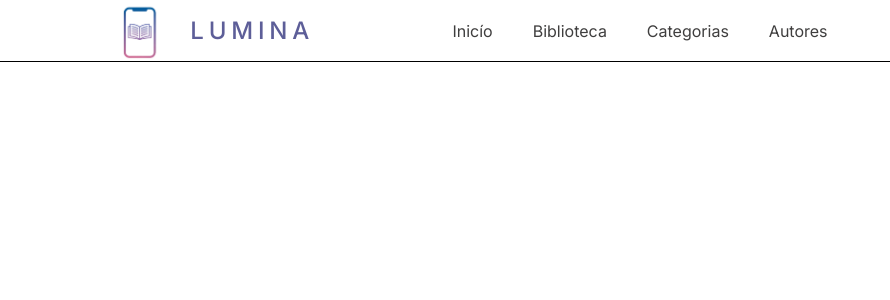
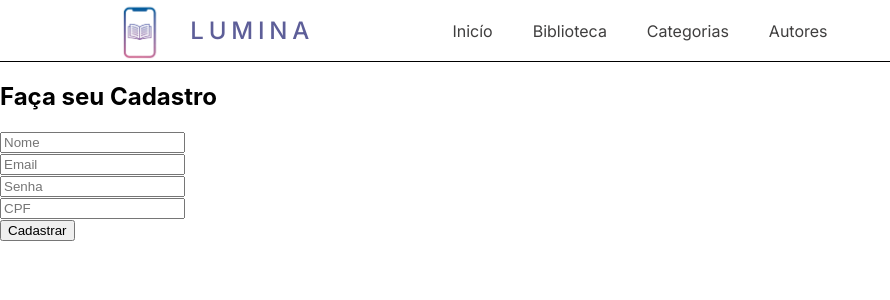
Before and after one commit to julia062006/Lumina_Frontend, a React (Create React App) app: page /cadastro in a window 1280 px wide. Shown: the top 300 px of the page, without its empty margins (0-890 px from the left). Built offline with nearby package versions, Linux system fonts and the light colour scheme.

Commit message:
Adicionando cadastro de usuários

```diff
--- a/package.json
+++ b/package.json
@@ -9,6 +9,8 @@
     "@testing-library/user-event": "^13.5.0",
     "react": "^19.2.4",
     "react-dom": "^19.2.4",
+    "react-hook-form": "^7.71.2",
+    "react-router-dom": "^7.13.1",
     "react-scripts": "5.0.1",
     "web-vitals": "^2.1.4"
   },
--- a/src/App.js
+++ b/src/App.js
@@ -1,10 +1,15 @@
+import { Route, Routes } from "react-router-dom";
 import './App.css';
 import Header from './componentes/Header';
+import Cadastro from './paginas/Cadastro';
 
 function App() {
   return (
     <div>
       <Header />
+      <Routes>
+         <Route path="/cadastro" element={<Cadastro/>}/>
+      </Routes>
     </div>
   );
 }
--- a/src/index.js
+++ b/src/index.js
@@ -3,15 +3,15 @@ import ReactDOM from 'react-dom/client';
 import './index.css';
 import App from './App';
 import reportWebVitals from './reportWebVitals';
+import { BrowserRouter } from 'react-router-dom';
 
 const root = ReactDOM.createRoot(document.getElementById('root'));
 root.render(
   <React.StrictMode>
-    <App />
+   <BrowserRouter>
+            <App/>
+        </BrowserRouter>
   </React.StrictMode>
 );
 
-// If you want to start measuring performance in your app, pass a function
-// to log results (for example: reportWebVitals(console.log))
-// or send to an analytics endpoint. Learn more: https://bit.ly/CRA-vitals
 reportWebVitals();
--- /dev/null
+++ b/src/paginas/Cadastro.jsx
@@ -0,0 +1,80 @@
+import { useForm } from "react-hook-form";
+import { criarUsuario } from "../services/api";
+
+function Cadastro() {
+    const { register, handleSubmit, formState: { errors }, reset } = useForm();
+
+    async function cadastrar(dados) {
+        try {
+            const resposta = await criarUsuario(dados);
+
+            if (!resposta.ok) {
+                return
+            }
+
+            alert("Cadastro realizado com sucesso!");
+            reset();
+        } catch (erro) {
+            console.log("Erro ao conectar com o servidor");
+        }
+    }
+
+    return (
+        <div>
+            <h2>Faça seu Cadastro</h2>
+
+            <form onSubmit={handleSubmit(cadastrar)}>
+                <div>
+                    <input
+                        placeholder="Nome"
+                        {...register("nome", {
+                            required: "O nome é obrigatório",
+                            minLength: { value: 3, message: "Mínimo 3 caracteres" }
+                        })}
+                    />
+                    {errors.nome && <p style={{ color: "red" }}>{errors.nome.message}</p>}
+                </div>
+                <div>
+                    <input
+                        placeholder="Email"
+                        {...register("email", {
+                            required: "O email é obrigatório",
+                            pattern: { value: /^[^\s@]+@[^\s@]+\.[^\s@]+$/, message: "Email inválido" }
+                        })}
+                    />
+                    {errors.email && <p style={{ color: "red" }}>{errors.email.message}</p>}
+                </div>
+
+                <div>
+                    <input
+                        type="password"
+                        placeholder="Senha"
+                        {...register("senha", {
+                            required: "A senha é obrigatória",
+                            minLength: { value: 6, message: "Mínimo 6 caracteres" }
+                        })}
+                    />
+                    {errors.senha && <p style={{ color: "red" }}>{errors.senha.message}</p>}
+                </div>
+
+                <div>
+                    <input
+                        placeholder="CPF"
+                        {...register("cpf", {
+                            required: "O CPF é obrigatório",
+                            pattern: { value: /^\d{11}$/, message: "CPF deve ter 11 dígitos" }
+                        })}
+                    />
+                    {errors.cpf && <p style={{ color: "red" }}>{errors.cpf.message}</p>}
+                </div>
+
+                <button type="submit">
+                    Cadastrar
+                </button>
+            </form>
+        </div>
+    )
+
+}
+
+export default Cadastro;
--- /dev/null
+++ b/src/services/api.js
@@ -0,0 +1,13 @@
+const API = "http://localhost:3000";
+
+export function getUsuarios(){
+    return fetch(API + "/usuarios");
+}
+
+export function criarUsuario(dados){
+    return fetch(API + "/usuarios", {
+        method: "POST",
+        headers: { "Content-Type": "application/json" },
+        body: JSON.stringify(dados)
+    });
+}
```
Also changed, not shown: 1 other file (tests, documents, lock files or other folders).
